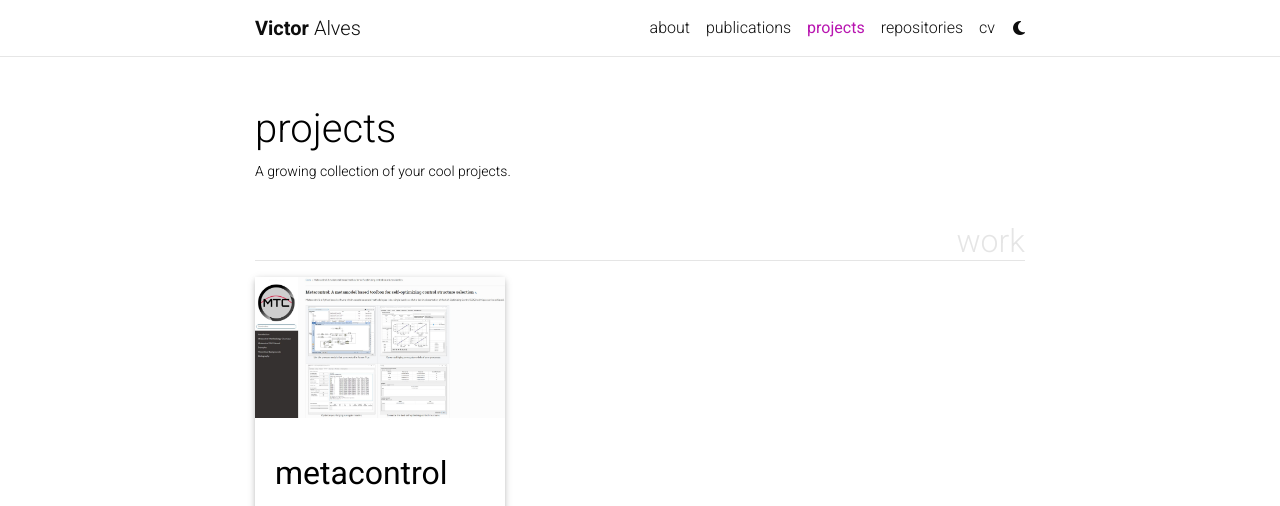
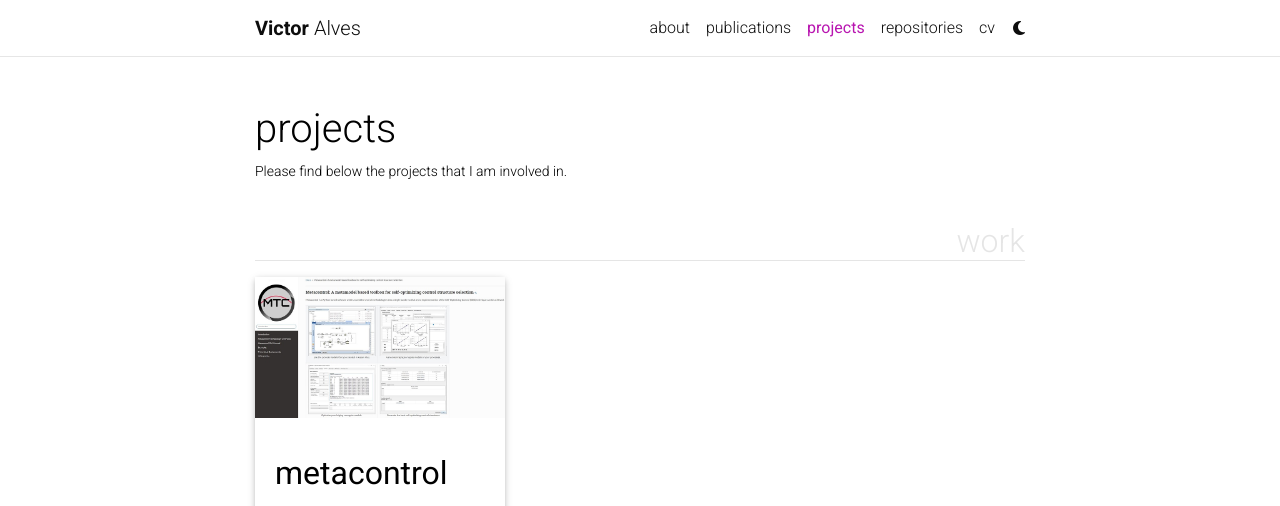
Before and after one commit to yifeishi/yifeishi.github.io, a Jekyll site: the page built from _pages/projects.md, in a window 1280 px wide. Shown: the top 506 px of the page. Built offline with Jekyll 4.4.1, drawn with Linux system fonts in a browser that asks for light colours; comment, search, counter and statistics services are not loaded; a style sheet for code colours, icons or effects is not loaded.

Commit message:
fixed projects page.

```diff
--- a/_data/cv.yml
+++ b/_data/cv.yml
@@ -63,7 +63,7 @@
 - title: Open Source Projects
   type: time_table
   contents:
-    - title: <a href="https://meta-control.net/">al-folio</a>
+    - title: <a href="https://meta-control.net/">Metacontrol</a>
       year: 2020 - currently
       description: Metacontrol is a Python-based software which assembles several methodologies into a single bundle so that a fast implementation of the Self-Optimizing Control (SOC) technique can be achieved.
     - title: Python-based process operability package
--- a/_pages/projects.md
+++ b/_pages/projects.md
@@ -2,7 +2,7 @@
 layout: page
 title: projects
 permalink: /projects/
-description: A growing collection of your cool projects.
+description: Please find below the projects that I am involved in.
 nav: true
 nav_order: 2
 display_categories: work
```
Also changed, not shown: assets/img/metacontrol.JPG.
